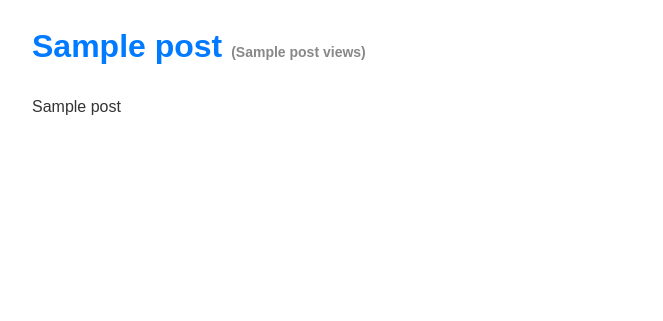
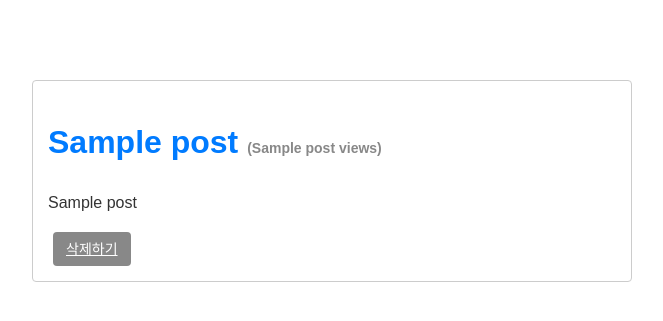
Before and after one commit to jiiheeee/AWS, a Flask app: template bulletin_board/templates/board_detail.html in a window 1280 px wide. Shown: the top 321 px of the page, without its empty margins (308-971 px from the left). Run offline with Flask 3, Linux system fonts and the light colour scheme; the template is opened without the code that fills it: most values are stand-ins (such as "Sample title", 1, 10 or a date in 2020).

Commit message:
게시글 삭제

```diff
--- a/bulletin_board/board.py
+++ b/bulletin_board/board.py
@@ -1,4 +1,4 @@
-from flask import Flask, render_template, request
+from flask import Flask, render_template, request, redirect
 import pymysql
 
 app = Flask(__name__)
@@ -58,6 +58,10 @@ def show_post(number):
 
     return render_template('board_detail.html', post=post)
 
+@app.route('/board_list/<number>/delete')
+def board_edit(number):
+    cursor.execute(f"delete from board where number={number};")
+    return render_template('board_delete.html')
 
 if __name__ == '__main__':
     app.run(host='0.0.0.0', port=4000)
--- a/bulletin_board/templates/board_detail.html
+++ b/bulletin_board/templates/board_detail.html
@@ -9,6 +9,14 @@
             margin: 20px;
             max-width: 600px;
             margin: 0 auto;
+        }
+
+        .post-box {
+            border: 1px solid #ccc; /* 테두리 스타일 설정 */
+            border-radius: 4px; /* 테두리 둥글게 설정 */
+            padding: 15px; /* 네모 박스 내부 여백 설정 */
+            margin-bottom: 20px; /* 네모 박스 아래 여백 설정 */
+            margin-top: 80px; /* 네모 박스 위쪽 여백 설정 */
         }
 
         h1 {
@@ -23,10 +31,36 @@
             font-size: 14px;
             color: #888;
         }
+
+        .btn {
+            display: inline-block;
+            padding: 6px 12px;
+            margin-bottom: 0;
+            font-size: 14px;
+            font-weight: normal;
+            line-height: 1.42857143;
+            text-align: center;
+            white-space: nowrap;
+            vertical-align: middle;
+            cursor: pointer;
+            border: 1px solid transparent;
+            border-radius: 4px;
+        }
+
+        .btn-delete {
+            background-color: #888; /* 회색으로 변경 */
+            color: #fff;
+            margin-left: 5px;
+        }
     </style>
 </head>
 <body>
-    <h1>{{ post[1] }} <span class="views">({{ post[4] }} views)</span></h1>
-    <p>{{ post[2] }}</p>
+    <div class="post-box"> <!-- 게시글 내용을 네모 박스로 감싸기 -->
+        <h1>{{ post[1] }} <span class="views">({{ post[4] }} views)</span></h1>
+        <p>{{ post[2] }}</p>
+        <div>
+            <a href="/board_list/{{ post[3] }}/delete" class="btn btn-delete">삭제하기</a>
+        </div>
+    </div>
 </body>
 </html>
```
Also changed, not shown: bulletin_board/templates/board_delete.html (added, +19 -0 lines).
